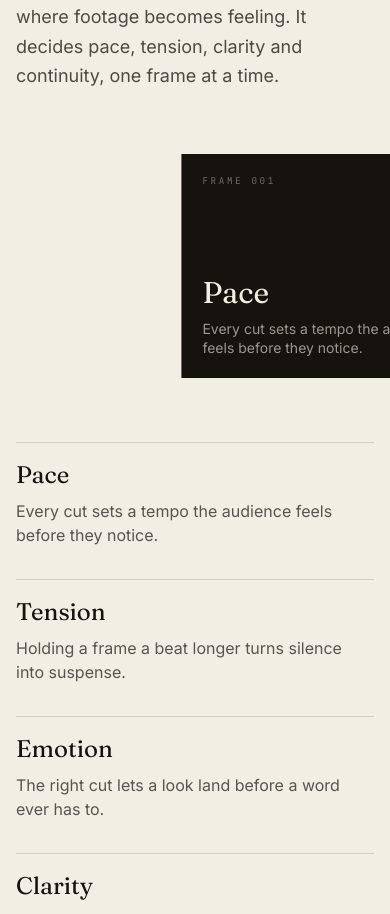
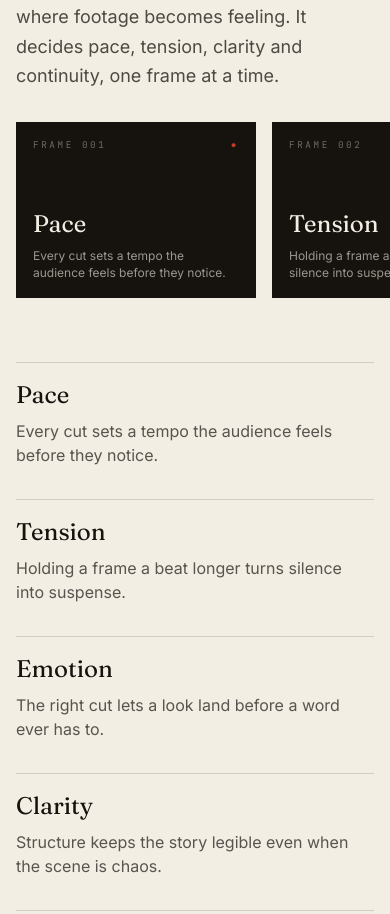
Before and after one commit to akashveritos-dot/collegeage.portfolio, a Next.js app: page / in a window 390 px wide. Shown: the part 6003-6917 px from the top of the page. Built offline with nearby package versions, Linux system fonts and the light colour scheme.

Commit message:
make philosophy strip responsive, touch scrollable on mobile, and parallax on desktop

```diff
--- a/components/sections/Philosophy.tsx
+++ b/components/sections/Philosophy.tsx
@@ -20,8 +20,10 @@ export default function Philosophy() {
 
   useEffect(() => {
     if (reduced || !strip.current) return;
-    const ctx = gsap.context(() => {
-      // Parallax the filmstrip horizontally as the section scrolls through view.
+    const mm = gsap.matchMedia(root);
+
+    mm.add("(min-width: 1024px)", () => {
+      // Parallax the filmstrip horizontally as the section scrolls through view (desktop only).
       gsap.fromTo(
         strip.current,
         { xPercent: 6 },
@@ -36,8 +38,9 @@ export default function Philosophy() {
           },
         }
       );
-    }, root);
-    return () => ctx.revert();
+    });
+
+    return () => mm.revert();
   }, [reduced]);
 
   return (
@@ -66,23 +69,23 @@ export default function Philosophy() {
       </div>
 
       {/* Scroll-parallax filmstrip of beats */}
-      <div className="mt-16 overflow-hidden pointer-events-none" aria-hidden>
+      <div className="mt-8 sm:mt-16 overflow-x-auto no-scrollbar pointer-events-auto lg:overflow-hidden lg:pointer-events-none" aria-hidden>
         <div
           ref={strip}
-          className="flex w-max gap-4 will-change-transform"
+          className="flex w-max gap-4 will-change-transform px-4 sm:px-8 lg:px-0"
         >
-          {[...beats, ...beats].map((b, i) => (
+          {beats.map((b, i) => (
             <div
               key={i}
-              className="flex h-56 w-72 shrink-0 flex-col justify-between border border-graphite/15 bg-graphite p-5 text-ivory sm:w-80"
+              className="flex h-44 w-60 shrink-0 flex-col justify-between border border-graphite/15 bg-graphite p-4 text-ivory sm:h-56 sm:w-80 sm:p-5"
             >
               <div className="flex justify-between font-mono text-[0.58rem] uppercase tracking-label text-ivory/40">
-                <span>Frame {String((i % beats.length) + 1).padStart(3, "0")}</span>
+                <span>Frame {String(i + 1).padStart(3, "0")}</span>
                 <span className="text-reel">●</span>
               </div>
               <div>
-                <p className="font-display text-3xl font-light">{b.k}</p>
-                <p className="mt-2 text-sm leading-snug text-ivory/60">{b.v}</p>
+                <p className="font-display text-2xl sm:text-3xl font-light">{b.k}</p>
+                <p className="mt-2 text-xs sm:text-sm leading-snug text-ivory/60">{b.v}</p>
               </div>
             </div>
           ))}
```
